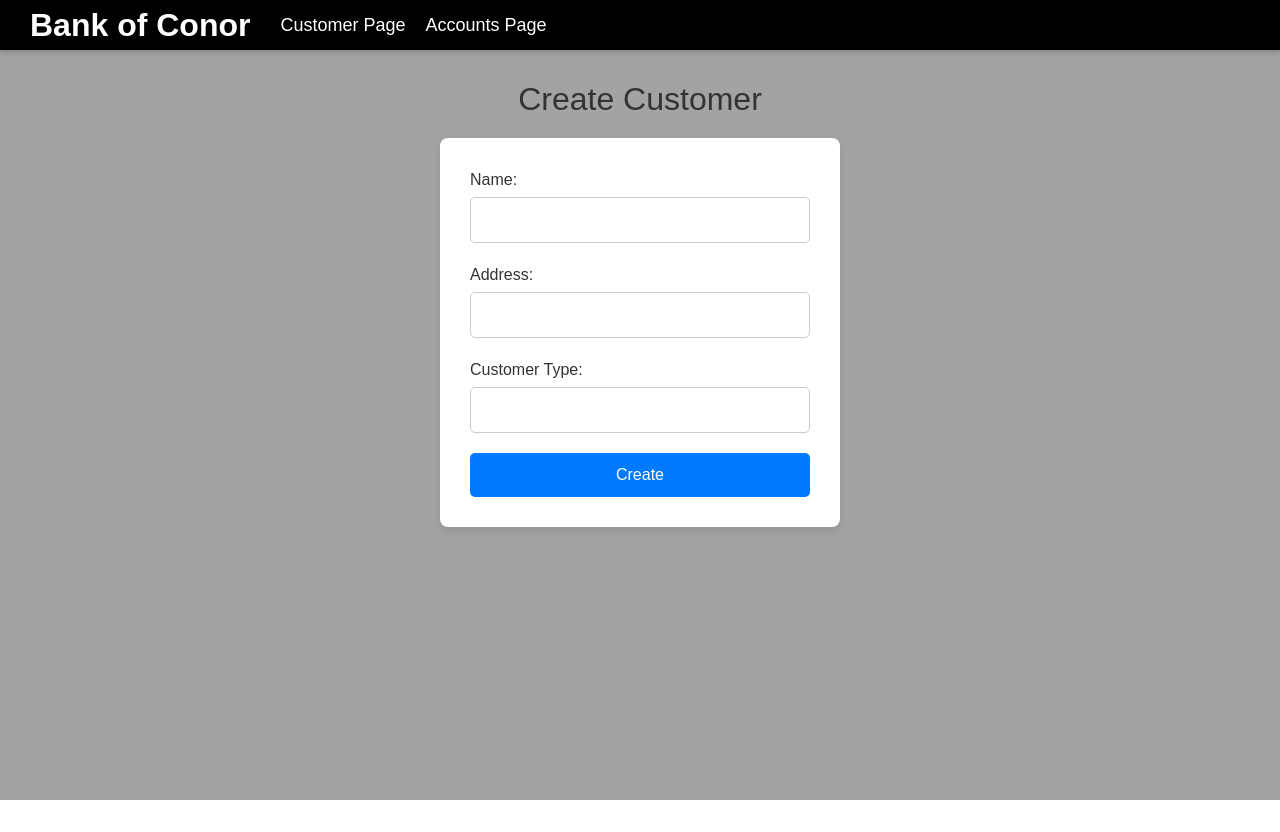
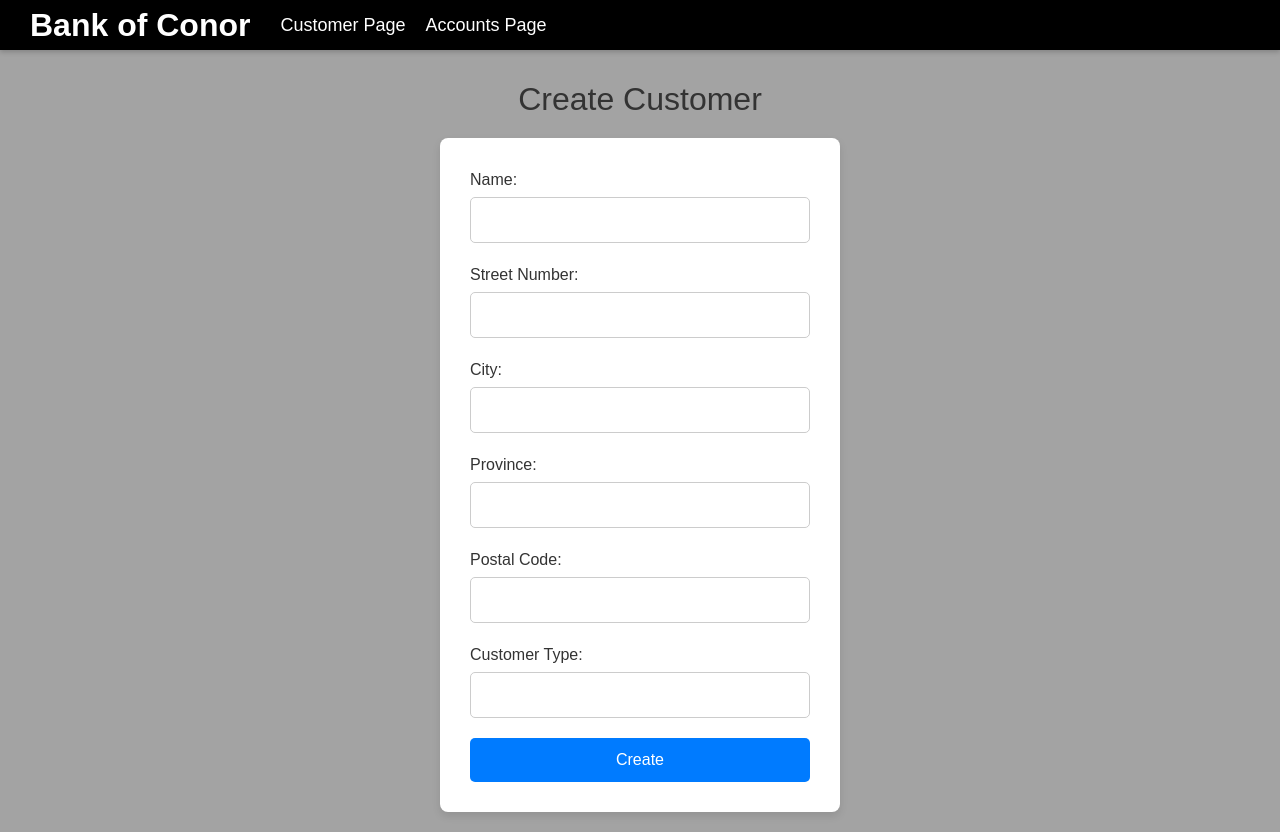
Before and after one commit to conorreid97/react-course-demo, a React (Create React App) app: page /create-customer in a window 1280 px wide. Before the commit the page ends 800 px from the top, so only its background shows below. Built offline with nearby package versions, Linux system fonts and the light colour scheme.

Commit message:
CRUD operations for customer working

```diff
--- a/src/BankAccountManagement/components/CustomerCard.jsx
+++ b/src/BankAccountManagement/components/CustomerCard.jsx
@@ -2,7 +2,7 @@ import '../styles/CustomerCard.css';
 import { useNavigate } from "react-router-dom";
 import PropTypes from 'prop-types';
 
-const CustomerCard = ({ customer, onUpdate, onDelete}) => {
+const CustomerCard = ({ customer, onDelete}) => {
     const { customerId, name, address, customerType } = customer;
     const navigate = useNavigate();
 
@@ -14,7 +14,7 @@ const CustomerCard = ({ customer, onUpdate, onDelete}) => {
                 Address: {address.streetNumber}, {address.city}, {address.province} {address.postalCode}
             </p>
             <p>Type: {customerType}</p>
-            <button className="btn-primary" onClick={() => onUpdate(customerId)}>Update</button>
+            <button className="btn-primary" onClick={() => navigate(`/update-customer/${customerId}`)}>Update</button>
             <button className="btn-danger" onClick={() => onDelete(customerId)}>Delete</button>
         </div>
     );
--- a/src/BankAccountManagement/components/ListAPICustomersComponent.jsx
+++ b/src/BankAccountManagement/components/ListAPICustomersComponent.jsx
@@ -17,18 +17,34 @@ const ListAPICustomersComponent = () => {
         .catch(error => console.log('Unable to retrieve list of users from API'));
     }
 
+    // Delete a customer by ID
+    const deleteCustomer = (customerId) => {
+        if (window.confirm("Are you sure you want to delete this account")){
+            axios
+            .delete(`${api}/${customerId}`)
+            .then(() => {
+                alert("Account deleted successfully!");
+                loadCustomers(); // Reload customer after deletion
+            })
+            .catch((error) => console.error("Error deleting customer:", error));
+        }
+    };
+
     useEffect(() => {
         loadCustomers();
     }, [])
 
     return (
         <div>
-            {
-                customers.map(customer =>
-                    <CustomerCard key={customer.customerId} customer={customer} />)
-            }
+            { customers.map(customer => (
+                <CustomerCard
+                    key={customer.customerId}
+                    customer={customer}
+                    onDelete={deleteCustomer}
+                />
+            ))}
         </div>
-    )
-}
+    );
+};
 
 export default ListAPICustomersComponent;
--- a/src/BankAccountManagement/pages/CreateCustomerPage.jsx
+++ b/src/BankAccountManagement/pages/CreateCustomerPage.jsx
@@ -8,7 +8,12 @@ const CreateCustomerPage = () => {
 
     const [formData, setFormData] = useState({
         name: "",
-        address: "",
+        address: {
+            streetNumber: "",
+            city: "",
+            province: "",
+            postalCode: "",
+        },
         customerType: "",
     });
 
@@ -30,6 +35,15 @@ const CreateCustomerPage = () => {
             .catch((error) => console.error("Error creating customer:", error));
     };
 
+    // Handle changes for nested address fields
+    const handleAddressChange = (e) => {
+        const { name, value } = e.target;
+        setFormData({
+            ...formData,
+            address: { ...formData.address, [name]: value },
+        });
+    };
+
     return (
         <div className="form-center-container">
             <h1>Create Customer</h1>
@@ -45,12 +59,42 @@ const CreateCustomerPage = () => {
                     />
                 </div>
                 <div>
-                    <label>Address:</label>
+                    <label>Street Number:</label>
                     <input
                         type="text"
-                        name="address"
-                        value={formData.address}
-                        onChange={handleChange}
+                        name="streetNumber"
+                        value={formData.address.streetNumber}
+                        onChange={handleAddressChange}
+                        required
+                    />
+                </div>
+                <div>
+                    <label>City:</label>
+                    <input
+                        type="text"
+                        name="city"
+                        value={formData.address.city}
+                        onChange={handleAddressChange}
+                        required
+                    />
+                </div>
+                <div>
+                    <label>Province:</label>
+                    <input
+                        type="text"
+                        name="province"
+                        value={formData.address.province}
+                        onChange={handleAddressChange}
+                        required
+                    />
+                </div>
+                <div>
+                    <label>Postal Code:</label>
+                    <input
+                        type="text"
+                        name="postalCode"
+                        value={formData.address.postalCode}
+                        onChange={handleAddressChange}
                         required
                     />
                 </div>
--- a/src/BankAccountManagement/pages/UpdateCustomerPage.jsx
+++ b/src/BankAccountManagement/pages/UpdateCustomerPage.jsx
@@ -10,7 +10,12 @@ const UpdateCustomerPage = () => {
 
     const [formData, setFormData] = useState({
         name: "",
-        address: "",
+        address: {
+            streetNumber: "",
+            city: "",
+            province: "",
+            postalCode: "",
+        },
         customerType: "",
     });
 
@@ -24,6 +29,15 @@ const UpdateCustomerPage = () => {
     const handleChange = (e) => {
         const { name, value } = e.target;
         setFormData({ ...formData, [name]: value });
+    };
+
+    // Handle changes for nested address fields
+    const handleAddressChange = (e) => {
+        const { name, value } = e.target;
+        setFormData({
+            ...formData,
+            address: { ...formData.address, [name]: value },
+        });
     };
 
     const handleSubmit = (e) => {
@@ -52,12 +66,42 @@ const UpdateCustomerPage = () => {
                     />
                 </div>
                 <div>
-                    <label>Address:</label>
+                    <label>Street Number:</label>
                     <input
                         type="text"
-                        name="address"
-                        value={formData.address}
-                        onChange={handleChange}
+                        name="streetNumber"
+                        value={formData.address.streetNumber}
+                        onChange={handleAddressChange}
+                        required
+                    />
+                </div>
+                <div>
+                    <label>City:</label>
+                    <input
+                        type="text"
+                        name="city"
+                        value={formData.address.city}
+                        onChange={handleAddressChange}
+                        required
+                    />
+                </div>
+                <div>
+                    <label>Province:</label>
+                    <input
+                        type="text"
+                        name="province"
+                        value={formData.address.province}
+                        onChange={handleAddressChange}
+                        required
+                    />
+                </div>
+                <div>
+                    <label>Postal Code:</label>
+                    <input
+                        type="text"
+                        name="postalCode"
+                        value={formData.address.postalCode}
+                        onChange={handleAddressChange}
                         required
                     />
                 </div>
```
Also changed, not shown: src/BankAccountManagement/components/CreateCustomer.jsx (added), src/BankAccountManagement/components/UpdateCustomer.jsx (added).
